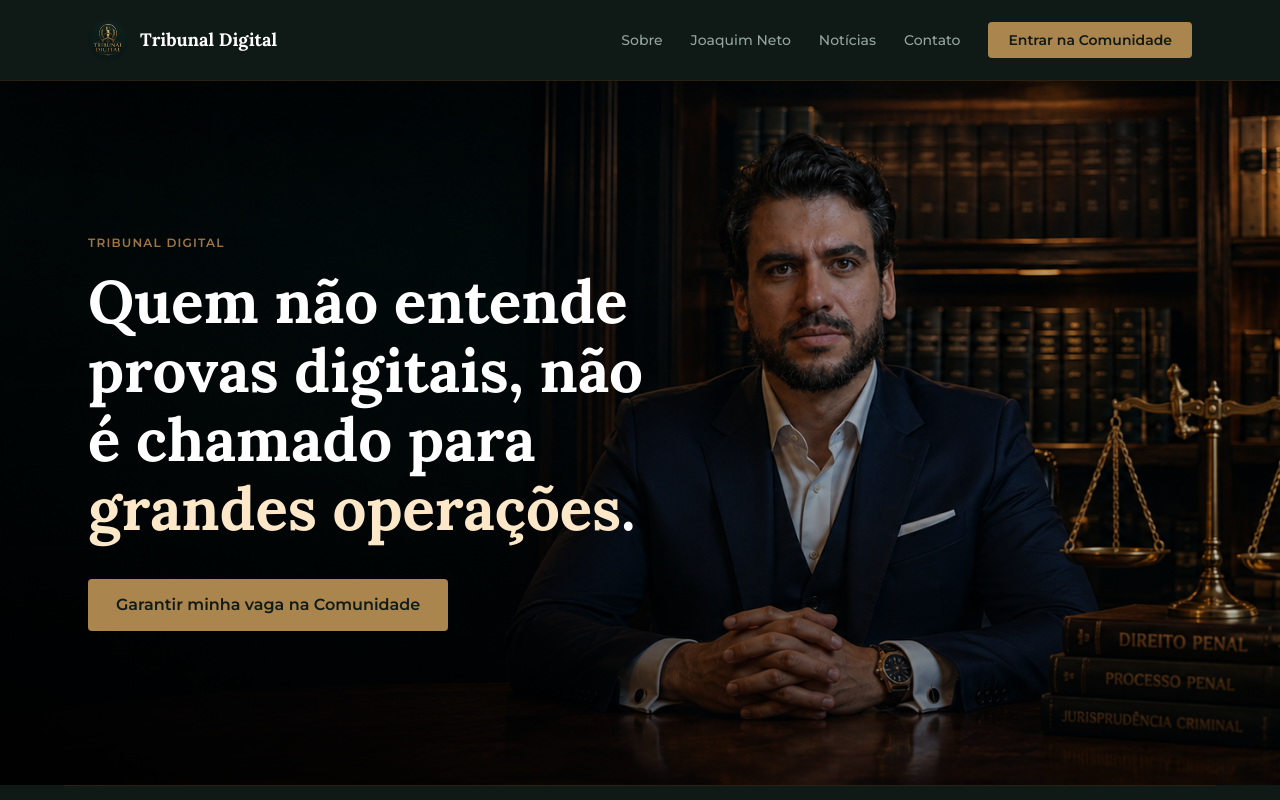
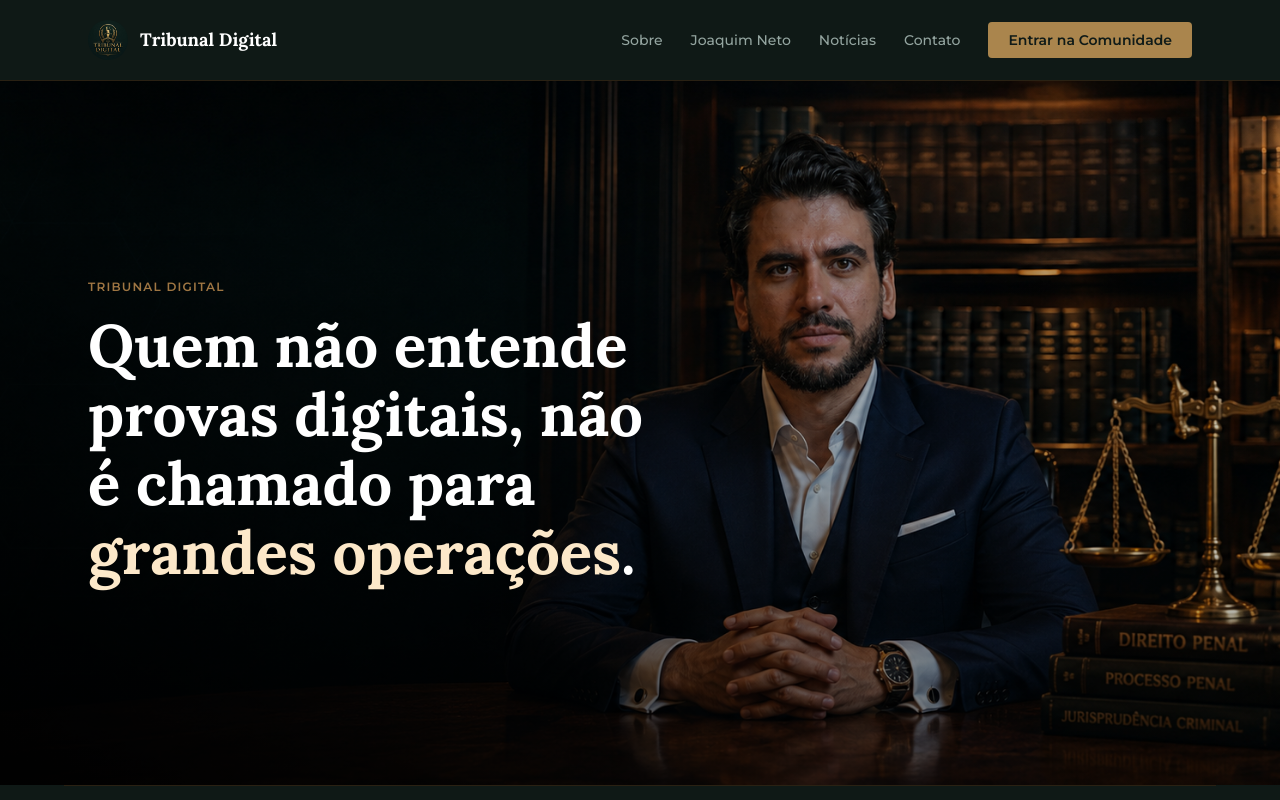
Before and after one commit to claytonlcorrea/tribunal-digital-site, a Next.js app: page / in a window 1280 px wide. Shown: the top 800 px of the page. Built offline with nearby package versions, Linux system fonts and the light colour scheme.

Commit message:
Remove CTA do hero, renomeia seção de notícias na home
Hero fica só com o texto (sem botão). Seção "Notícias" da home vira
"Artigos e Notícias".

Co-Authored-By: Claude Sonnet 5 <noreply@anthropic.com>

```diff
--- a/src/app/page.tsx
+++ b/src/app/page.tsx
@@ -56,9 +56,6 @@ export default function Home() {
               Quem não entende provas digitais, não é chamado para{" "}
               <span className="text-td-cream">grandes operações</span>.
             </h1>
-            <CTAButton className="mt-9 rounded-sm bg-td-cta px-7 py-3.5 font-semibold text-td-bg-on-gold transition hover:opacity-90">
-              Garantir minha vaga na Comunidade
-            </CTAButton>
           </div>
         </div>
       </section>
@@ -219,7 +216,7 @@ export default function Home() {
           className="mx-auto w-full max-w-6xl border-t border-td-border px-6 py-20"
         >
           <p className="mb-10 text-xs font-semibold uppercase tracking-widest text-td-gold">
-            Notícias
+            Artigos e Notícias
           </p>
           <div className="divide-y divide-td-border border-t border-td-border">
             {posts.length === 0 && (
```
